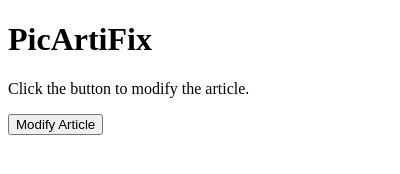
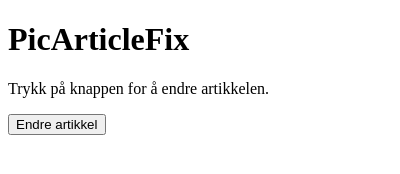
Before and after one commit to gormrs/picture-series-fix, a browser extension: page popup.html in a window 400 px wide. Drawn offline with Linux system fonts and the light colour scheme.

Commit message:
change to norwegian for now

```diff
--- a/popup.html
+++ b/popup.html
@@ -1,12 +1,12 @@
 <!DOCTYPE html>
 <html>
   <head>
-    <title>PicArtiFix</title>
+    <title>PicArtileFix</title>
   </head>
   <body>
-    <h1>PicArtiFix</h1>
-    <p>Click the button to modify the article.</p>
-    <button id="modify-button">Modify Article</button>
+    <h1>PicArticleFix</h1>
+    <p>Trykk på knappen for å endre artikkelen.</p>
+    <button id="modify-button">Endre artikkel</button>
     <script src="popup.js"></script>
   </body>
 </html>
```
Also changed, not shown: manifest.json.
